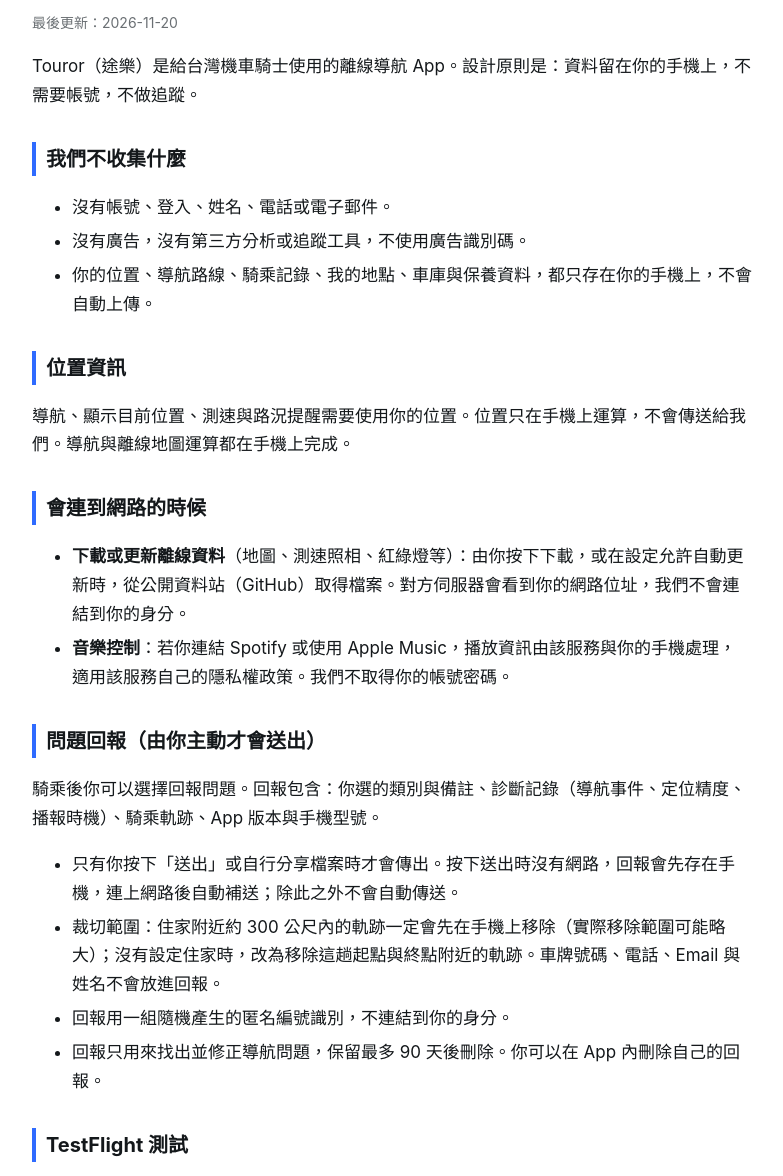
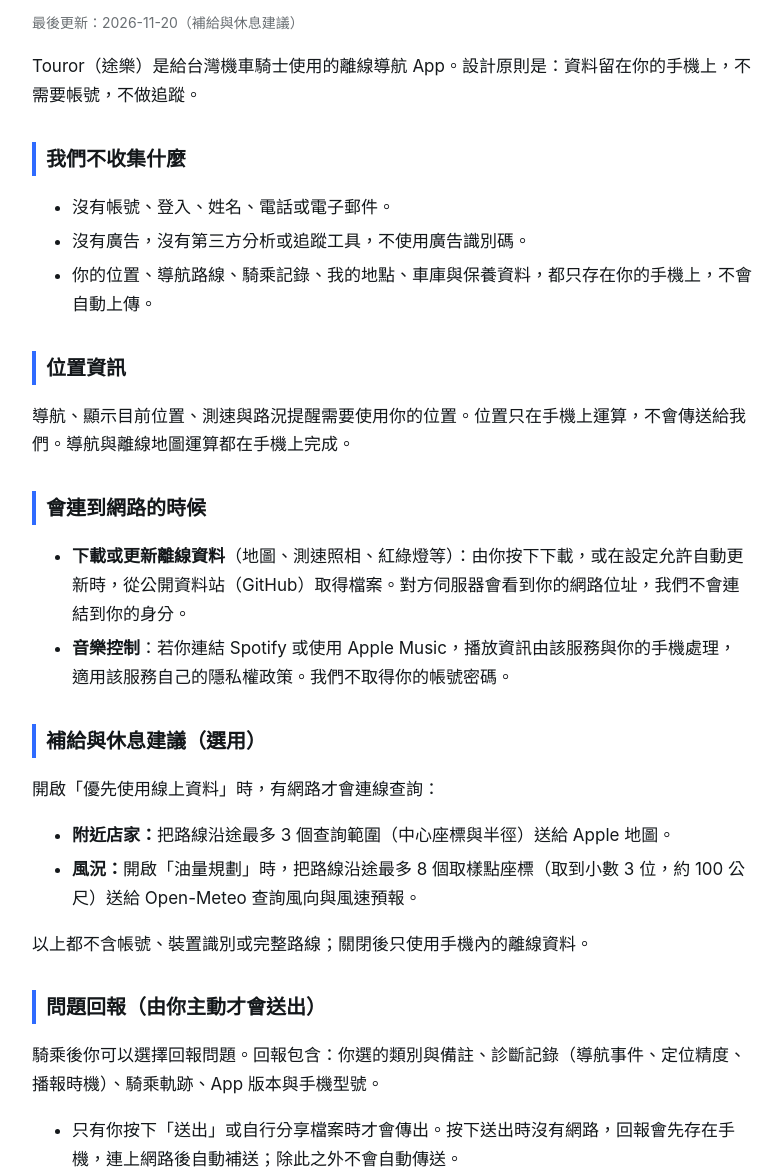
Before and after one commit to reegggllllaaaaa-cpu/touror-site, a plain HTML site: page index.html in a window 1280 px wide. Shown: the part 80-1256 px from the top of the page, without its empty margins (248-1031 px from the left). Drawn offline with Linux system fonts and the light colour scheme.

Commit message:
隱私政策：補給與休息建議（Apple 地圖、Open-Meteo）

```diff
--- a/index.html
+++ b/index.html
@@ -1,6 +1,6 @@
 <!doctype html><html lang="zh-Hant"><head><meta charset="utf-8"><meta name="viewport" content="width=device-width,initial-scale=1"><title>Touror 隱私權政策</title>
 <style>body{font:17px/1.7 -apple-system,"PingFang TC","Noto Sans TC",sans-serif;max-width:720px;margin:0 auto;padding:24px 20px 64px;color:#14181b;background:#fff}h1{font-size:28px;margin:.2em 0}h2{font-size:20px;margin:1.6em 0 .4em;border-left:4px solid #2F6BFF;padding-left:10px}li{margin:.3em 0}.m{color:#6a6f73;font-size:14px}@media(prefers-color-scheme:dark){body{background:#12171b;color:#f3f5f7}.m{color:#9aa7b2}}</style></head><body>
-<h1>Touror 隱私權政策</h1><p class="m">最後更新：2026-11-20</p>
+<h1>Touror 隱私權政策</h1><p class="m">最後更新：2026-11-20（補給與休息建議）</p>
 <p>Touror（途樂）是給台灣機車騎士使用的離線導航 App。設計原則是：資料留在你的手機上，不需要帳號，不做追蹤。</p>
 <h2>我們不收集什麼</h2><ul>
 <li>沒有帳號、登入、姓名、電話或電子郵件。</li>
@@ -10,6 +10,10 @@
 <h2>會連到網路的時候</h2><ul>
 <li><b>下載或更新離線資料</b>（地圖、測速照相、紅綠燈等）：由你按下下載，或在設定允許自動更新時，從公開資料站（GitHub）取得檔案。對方伺服器會看到你的網路位址，我們不會連結到你的身分。</li>
 <li><b>音樂控制</b>：若你連結 Spotify 或使用 Apple Music，播放資訊由該服務與你的手機處理，適用該服務自己的隱私權政策。我們不取得你的帳號密碼。</li></ul>
+<h2>補給與休息建議（選用）</h2><p>開啟「優先使用線上資料」時，有網路才會連線查詢：</p><ul>
+<li><b>附近店家：</b>把路線沿途最多 3 個查詢範圍（中心座標與半徑）送給 Apple 地圖。</li>
+<li><b>風況：</b>開啟「油量規劃」時，把路線沿途最多 8 個取樣點座標（取到小數 3 位，約 100 公尺）送給 Open-Meteo 查詢風向與風速預報。</li></ul>
+<p>以上都不含帳號、裝置識別或完整路線；關閉後只使用手機內的離線資料。</p>
 <h2>問題回報（由你主動才會送出）</h2><p>騎乘後你可以選擇回報問題。回報包含：你選的類別與備註、診斷記錄（導航事件、定位精度、播報時機）、騎乘軌跡、App 版本與手機型號。</p><ul>
 <li>只有你按下「送出」或自行分享檔案時才會傳出。按下送出時沒有網路，回報會先存在手機，連上網路後自動補送；除此之外不會自動傳送。</li>
 <li>裁切範圍：住家附近約 300 公尺內的軌跡一定會先在手機上移除（實際移除範圍可能略大）；沒有設定住家時，改為移除這趟起點與終點附近的軌跡。車牌號碼、電話、Email 與姓名不會放進回報。</li>
```
